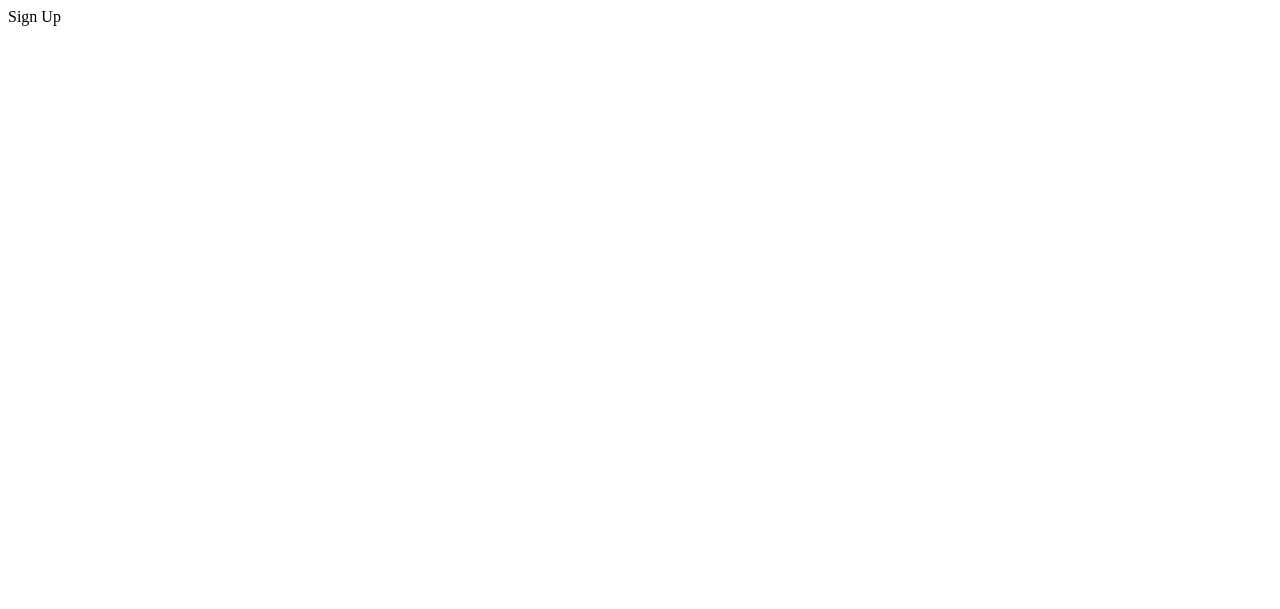
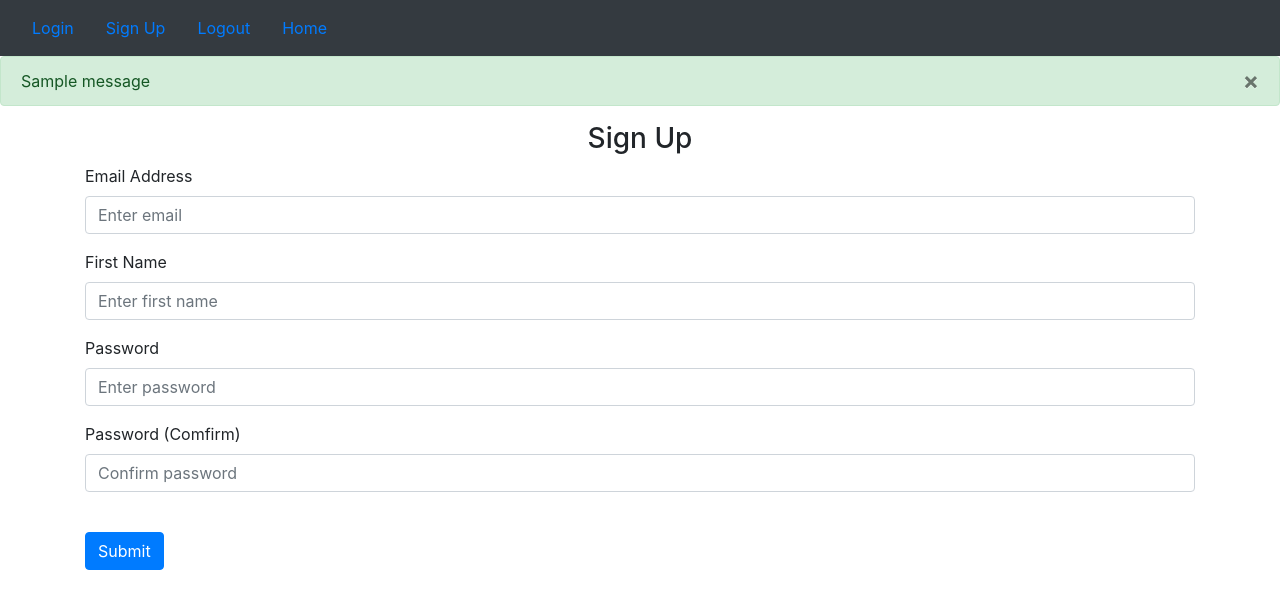
Before and after one commit to Johnnysky2700/Noteswebsite, a Flask app: page /sign_up in a window 1280 px wide. Before the commit the part shown is almost empty. Shown: the top 609 px of the page. Run offline with Flask 3, Linux system fonts and the light colour scheme; one stand-in notice (Sample message) is shown; some libraries are stand-ins or nearby versions.

Commit message:
login and sign-up pages set up, flash messages set up and request imported for methods to GET and POST

```diff
--- a/website/auth.py
+++ b/website/auth.py
@@ -1,15 +1,33 @@
-from flask import Blueprint
+from flask import Blueprint, render_template, request, flash
 
 auth = Blueprint('auth', __name__)
 
-@auth.route('/login')
+@auth.route('/login', methods=['GET', 'POST'])
 def login():
-    return "<p>Login</p>"
+    return render_template("login.html", boolean=True)
 
 @auth.route('/logout')
 def logout():
     return "<p>Logout</p>"
 
-@auth.route('/sign_up')
+@auth.route('/sign_up', methods=['GET', 'POST'])
 def sign_up():
-    return "<p>Sign Up</p>"
+     if request.method == 'POST':
+         email = request.form.get('email')
+         firstname = request.form.get('firstname')
+         password1 = request.form.get('password1')
+         password2 = request.form.get('password2')
+
+         if len(email) < 4:
+            flash('Email must be greater than 4 characters.', category='error')
+         elif len(firstname) < 2:
+            flash('First name must be greater than 1 character.', category='error')
+         elif password1 != password2:
+            flash('passwords don\'t match.', category='error')
+         elif len(password1) < 7:
+            flash('password must be at least 7 characters.', category='error')
+         else:
+             # add user to database
+            flash('Account created.', category='success')
+
+     return render_template("sign_up.html")
--- a/website/templates/base.html
+++ b/website/templates/base.html
@@ -18,16 +18,42 @@
 </head>
 <body>
     <nav class="navbar navbar-expand-lg navbar-dark bg-dark">
-        <button class="navbar-toggle" type="button" data-toggle="collapse" data-target="#navbar">
-            <span class="navbar-toggle-icon"></span>
+        <button class="navbar-toggler" type="button" data-toggle="collapse" data-target="#navbar">
+            <span class="navbar-toggler-icon"></span>
         </button>
-        <div class="collapse navbar-collpase" id="navbar">
+        <div class="collapse navbar-collapse" id="navbar">
             <a href="/login" class="nav-item nav-link" id="login">Login</a>
-            <a href="/sign-up" class="nav-item nav-link" id="signup">Sign Up</a>
+            <a href="/sign_up" class="nav-item nav-link" id="signup">Sign Up</a>
             <a href="/logout" class="nav-item nav-link" id="logout">Logout</a>
             <a href="/" class="nav-item nav-link" id="home">Home</a>
         </div>
     </nav>
+
+    {% with messages = get_flashed_messages(with_categories=true) %}
+     {% if messages %}
+       {% for category, message in messages %}
+       {% if category == 'error' %}
+       <div class="alert alert-danger alter-dismissable fade show" role="alert">
+        {{ message }}
+        <button type="button" class="close" data-dismiss="alert">
+          <span aria-hidden="true">&times;</span>
+        </button>
+       </div>
+       {% else %}
+       <div class="alert alert-success alter-dismissable fade show" role="alert">
+        {{ message }}
+        <button type="button" class="close" data-dismiss="alert">
+          <span aria-hidden="true">&times;</span>
+        </button>
+       </div>
+       {% endif %}
+       {% endfor %}
+     {% endif %}
+    {% endwith %}
+    <div class="container">
+      {% block content %}
+      {% endblock %}
+    </div>
     <script
       src="https://code.jquery.com/jquery-3.2.1.slim.min.js"
       integrity="sha384-KJ3o2DKtIkvYIK3UENzmM7KCkRr/rE9/Qpg6aAZGJwFDMVNA/GpGFF93hXpG5KkN"
--- a/website/templates/home.html
+++ b/website/templates/home.html
@@ -1 +1,3 @@
-{% extends "base.html" %} {% block title %}Changed{% endblock %}
+{% extends "base.html" %} {% block title %}Home{% endblock %}
+
+{% block content %}<h1>This is the home page</h1>{% endblock %}
--- /dev/null
+++ b/website/templates/sign_up.html
@@ -0,0 +1,25 @@
+{% extends "base.html" %} {% block title %}Sign Up{% endblock %}
+
+{% block content %}
+<form method="Post">
+    <h3 align="center">Sign Up</h3>
+    <div class="form-group">
+        <label for="email">Email Address</label>
+        <input type="email" class="form-control" id="email" name="email" placeholder="Enter email">
+    </div>
+    <div class="form-group">
+        <label for="firstname">First Name</label>
+        <input type="text" class="form-control" id="firstname" name="firstname" placeholder="Enter first name">
+    </div>
+    <div class="form-group">
+        <label for="password1">Password</label>
+        <input type="password" class="form-control" id="password1" name="password1" placeholder="Enter password">
+    </div>
+    <div class="form-group">
+        <label for="password2">Password (Comfirm)</label>
+        <input type="password" class="form-control" id="password2" name="password2" placeholder="Confirm password">
+    </div>
+    <br>
+    <button type="submit" class="btn btn-primary">Submit</button>
+</form>
+{% endblock %}
```
Also changed, not shown: website/templates/login.html (added, +18 -0 lines).
